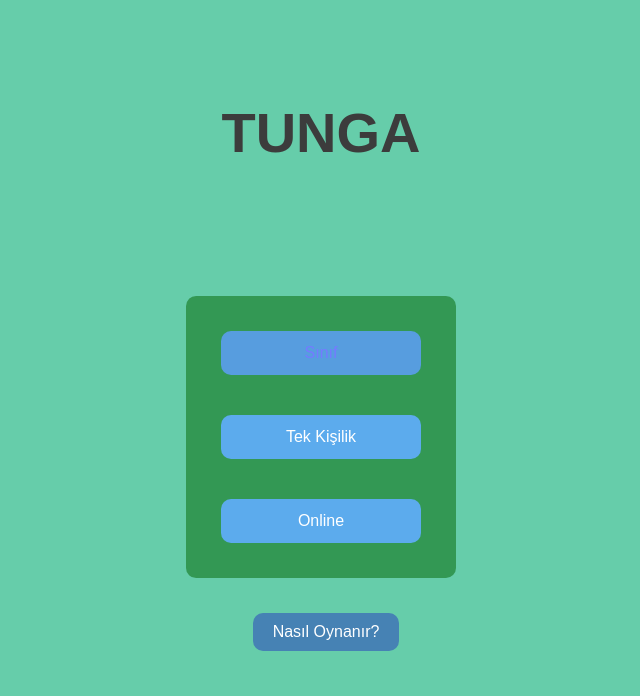
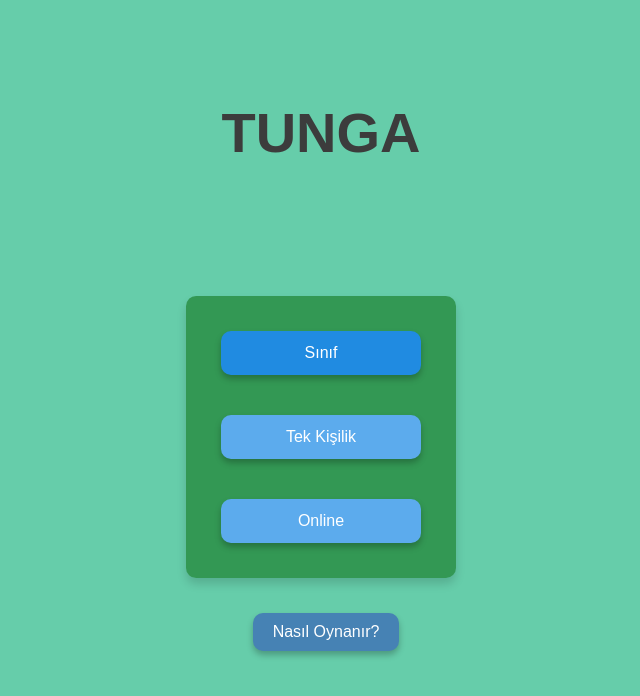
Before and after one commit to Mehmetcimen4/Teknofest-Project, a React (Vite) app in the folder Front_project/: page /sinif/lise in a window 1280 px wide. In both pictures the pointer is over the link "Sınıf". Shown: the top 696 px of the page, without its empty margins (319-959 px from the left). Built offline with nearby package versions, Linux system fonts and the light colour scheme.

Commit message:
furkansonunda

```diff
--- a/Front_project/src/App.css
+++ b/Front_project/src/App.css
@@ -41,6 +41,7 @@ h2 {
   background-color: rgba(0, 100, 0, 0.5); /* Koyu yeşil ve şeffaf arka plan */
   padding: 20px;
   border-radius: 10px; /* Köşeleri yuvarlamak için */
+  box-shadow: 0 6px 10px rgba(0, 0, 0, 0.15); /* Gölge biraz arttırıldı */
 }
 
 
@@ -57,10 +58,13 @@ h2 {
   cursor: pointer;
   font-family: 'Arial', sans-serif;
   text-align: center;
+  box-shadow: 0 4px 6px rgba(0, 0, 0, 0.25); /* Gölge biraz arttırıldı */
+
 }
 
 .menu-button:hover {
-  background-color: #579ddf;
+  background-color: #208be1;
+  color:#ffffff ;
 }
 
 .sinif-detay {
@@ -97,11 +101,14 @@ h2 {
   font-size: 18px;
   width: 150px;
   text-align: center;
+  box-shadow: 0 4px 6px rgba(0, 0, 0, 0.25); /* Gölge biraz arttırıldı */
 }
 
 .course-button:hover {
-  background-color: #45a049;
+  background-color: #3f8349;
   cursor: pointer;
+  box-shadow: 0 6px 12px rgba(0, 0, 0, 0.25); /* Hover durumunda gölge derinleştirildi */
+  color: #ffffff;
 }
 
 .menu {
@@ -120,10 +127,12 @@ h2 {
   border-radius: 5px;
   cursor: pointer;
   text-align: center;
+  box-shadow: 0 4px 6px rgba(0, 0, 0, 0.25); /* Gölge biraz arttırıldı */
 }
 
 .back-button:hover {
-  background-color: #d32f2f;
+  background-color: #af2e2e;
+  box-shadow: 0 6px 12px rgba(0, 0, 0, 0.25); /* Hover durumunda gölge derinleştirildi */
 }
 
 
@@ -142,10 +151,12 @@ h2 {
   cursor: pointer;
   font-family: 'Arial', sans-serif;
   margin-top: 35px;
+  box-shadow: 0 4px 6px rgba(0, 0, 0, 0.25); /* Gölge biraz arttırıldı */
 }
 
 .footer-button:hover {
   background-color: #5a9bd6;
+  box-shadow: 0 6px 12px rgba(0, 0, 0, 0.25); /* Hover durumunda gölge derinleştirildi */
 }
 
 /* Registration sayfası için genel düzen */
@@ -160,7 +171,8 @@ h2 {
 
 .registration-page .menu {
   position: relative;
-  top: -50;
+  top: -95;
+  box-shadow: 0 6px 10px rgba(0, 0, 0, 0.15); /* Gölge biraz arttırıldı */
 }
 
 .registration-page h2 {
@@ -178,6 +190,8 @@ h2 {
   margin-bottom: 20px;
   width: 80%;
   max-width: 400px;
+  box-shadow: 0 6px 10px rgba(0, 0, 0, 0.15); /* Gölge biraz arttırıldı */
+
 }
 
 .player-input label {
@@ -206,10 +220,12 @@ h2 {
   cursor: pointer;
   font-family: 'Arial', sans-serif;
   margin-top: 20px;
+  box-shadow: 0 4px 6px rgba(0, 0, 0, 0.25); /* Gölge biraz arttırıldı */
 }
 
 .start-button:hover {
   background-color: #5a9bd6;
+  box-shadow: 0 6px 12px rgba(0, 0, 0, 0.25); /* Hover durumunda gölge derinleştirildi */
 }
 
 /* Mobil uyumlu tasarım için */
--- a/Front_project/src/pages/Registration.jsx
+++ b/Front_project/src/pages/Registration.jsx
@@ -26,9 +26,10 @@ function Registration() {
           <label>Oyuncu 2:</label>
           <input type="text" value={player2} onChange={(e) => setPlayer2(e.target.value)} />
         </div>
-        <button onClick={handleStartGame} className="start-button">Oyunu Başlat</button>
+
 
       </div>
+      <button onClick={handleStartGame} className="start-button">Oyunu Başlat</button>
       <button onClick={() => navigate(-1)} className="back-button">Geri</button>
 
     </div>
```
